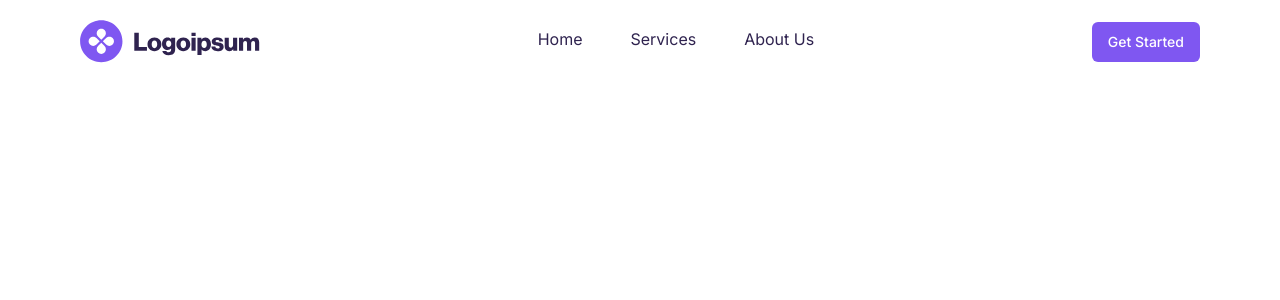
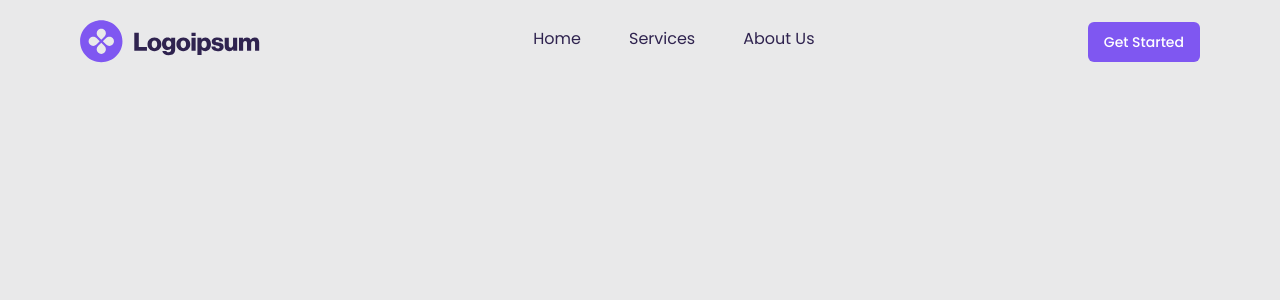
Before and after one commit to zahraaMeky/service-app, a Next.js app: page / in a window 1280 px wide. Shown: the top 300 px of the page. Built offline with nearby package versions, Linux system fonts and the light colour scheme.

Commit message:
change font and background
Import poppins font from google
Change html background

```diff
--- a/app/globals.css
+++ b/app/globals.css
@@ -11,9 +11,14 @@
 }
 
 body {
-  font-family: Inter;
+  font-family: var(--font-poppins);
+
 }
-
+@layer base {
+  html {
+      @apply bg-gray-20;
+  }
+}
 @layer utilities {
   .btn_white {
     @apply  border-white bg-white px-8 py-3 text-green-50
--- a/app/layout.tsx
+++ b/app/layout.tsx
@@ -1,9 +1,14 @@
 import type { Metadata } from "next";
-import { Inter } from "next/font/google";
 import "./globals.css";
 import Navbar from "@/components/Navbar";
+import { Poppins } from 'next/font/google';
 
-const inter = Inter({ subsets: ["latin"] });
+const poppins = Poppins({
+  subsets: ['latin'],
+  display: 'swap',
+  variable: '--font-poppins',
+  weight: ['100', '200', '300', '400', '500', '600', '700', '800', '900']
+});
 
 export const metadata: Metadata = {
   title: "Home Service App",
@@ -16,7 +21,7 @@ export default function RootLayout({
   children: React.ReactNode;
 }>) {
   return (
-    <html lang="en">
+    <html lang="en" className={`${poppins.variable}`}>
     <body>
       <Navbar/>
       <main className="relative overflow-hidden">
--- a/tailwind.config.ts
+++ b/tailwind.config.ts
@@ -15,7 +15,7 @@ module.exports = {
         },
         gray: {
           10: '#EEEEEE',
-          20: '#A2A2A2',
+          20: '#e9e9ea',
           30: '#7B7B7B',
           50: '#585858',
           90: '#141414',
```
